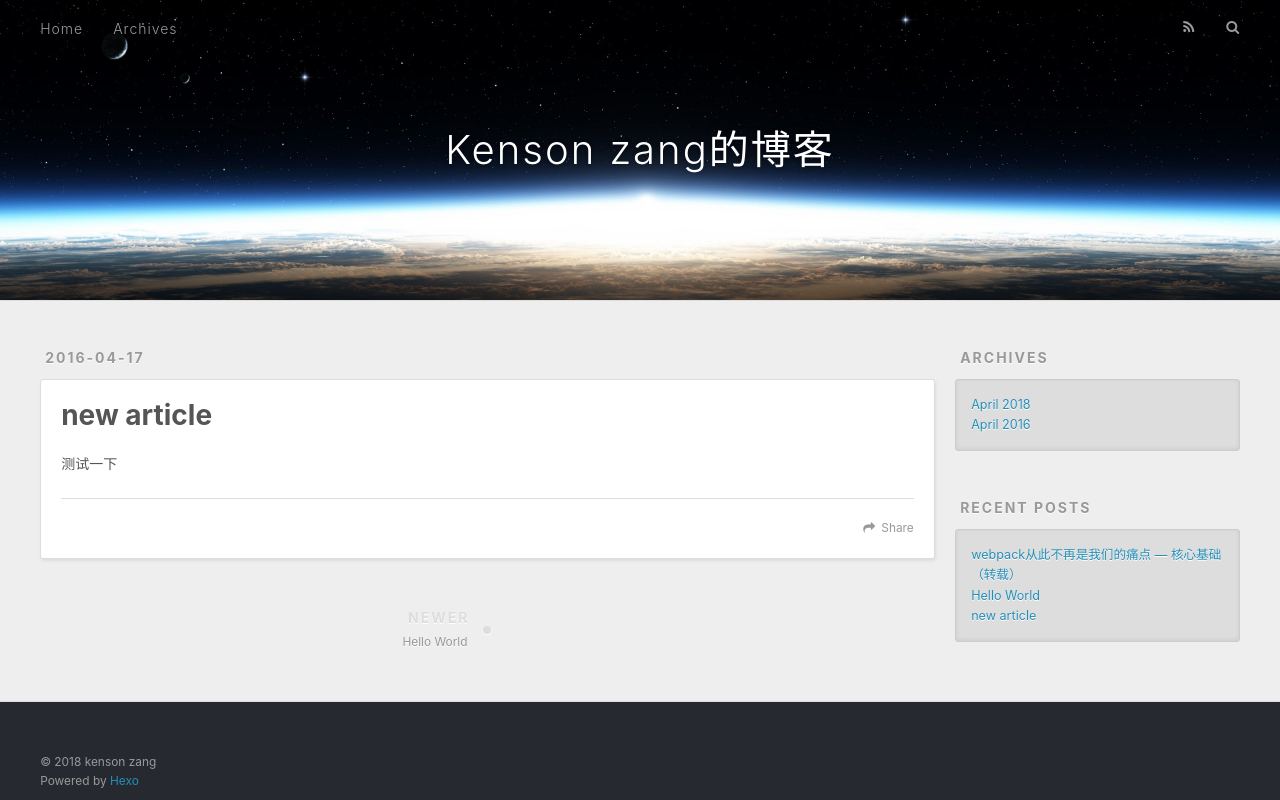
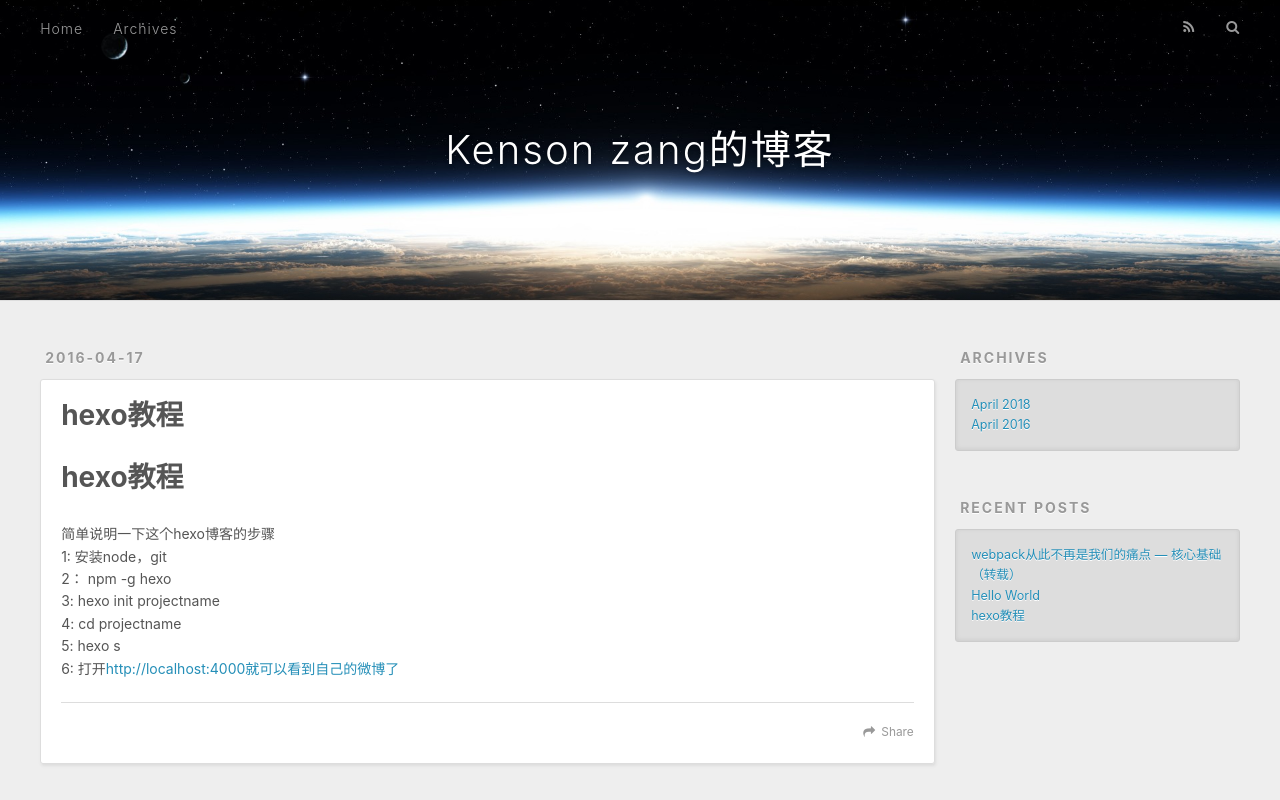
Before and after one commit to kensonzang/kensonzang.github.io, a plain HTML site: page 2016/04/17/new-article/index.html in a window 1280 px wide. Shown: the top 800 px of the page. Drawn offline with nearby package versions, Linux system fonts and the light colour scheme.

Commit message:
update myblod

```diff
--- a/2016/04/17/new-article/index.html
+++ b/2016/04/17/new-article/index.html
@@ -5,20 +5,20 @@
 
 
 
-  <title>new article | Kenson zang的博客</title>
+  <title>hexo教程 | Kenson zang的博客</title>
   <meta name="viewport" content="width=device-width, initial-scale=1, maximum-scale=1">
-  <meta name="description" content="测试一下">
+  <meta name="description" content="hexo教程简单说明一下这个hexo博客的步骤1:    安装node，git2：     npm -g hexo3:      hexo init projectname4:   cd projectname5:   hexo s6: 打开http://localhost:4000就可以看到自己的微博了">
 <meta name="keywords" content="Kenson zang的博客">
 <meta property="og:type" content="article">
-<meta property="og:title" content="new article">
+<meta property="og:title" content="hexo教程">
 <meta property="og:url" content="http://yoursite.com/2016/04/17/new-article/index.html">
 <meta property="og:site_name" content="Kenson zang的博客">
-<meta property="og:description" content="测试一下">
+<meta property="og:description" content="hexo教程简单说明一下这个hexo博客的步骤1:    安装node，git2：     npm -g hexo3:      hexo init projectname4:   cd projectname5:   hexo s6: 打开http://localhost:4000就可以看到自己的微博了">
 <meta property="og:locale" content="md">
-<meta property="og:updated_time" content="2018-04-17T01:12:21.000Z">
+<meta property="og:updated_time" content="2018-04-17T02:07:21.719Z">
 <meta name="twitter:card" content="summary">
-<meta name="twitter:title" content="new article">
-<meta name="twitter:description" content="测试一下">
+<meta name="twitter:title" content="hexo教程">
+<meta name="twitter:description" content="hexo教程简单说明一下这个hexo博客的步骤1:    安装node，git2：     npm -g hexo3:      hexo init projectname4:   cd projectname5:   hexo s6: 打开http://localhost:4000就可以看到自己的微博了">
 
     <link rel="alternate" href="/atom.xml" title="Kenson zang的博客" type="application/atom+xml">
 
@@ -79,7 +79,7 @@
 
 
     <h1 class="article-title" itemprop="name">
-      new article
+      hexo教程
     </h1>
 
 
@@ -87,7 +87,7 @@
 
     <div class="article-entry" itemprop="articleBody">
 
-        <p>测试一下</p>
+        <h1 id="hexo教程"><a href="#hexo教程" class="headerlink" title="hexo教程"></a>hexo教程</h1><p>简单说明一下这个hexo博客的步骤<br>1:    安装node，git<br>2：     npm -g hexo<br>3:      hexo init projectname<br>4:   cd projectname<br>5:   hexo s<br>6: 打开<a href="http://localhost:4000就可以看到自己的微博了" target="_blank" rel="noopener">http://localhost:4000就可以看到自己的微博了</a></p>
 
 
     </div>
@@ -153,7 +153,7 @@
           </li>
 
           <li>
-            <a href="/2016/04/17/new-article/">new article</a>
+            <a href="/2016/04/17/new-article/">hexo教程</a>
           </li>
 
       </ul>
```
Also changed, not shown: 2018/04/17/hello-world/index.html (+2 -2 lines), 2018/04/17/myfirstPage/index.html (+1 -1 lines), archives/2016/04/index.html (+2 -2 lines), archives/2016/index.html (+2 -2 lines), archives/2018/04/index.html (+1 -1 lines), archives/2018/index.html (+1 -1 lines), archives/index.html (+2 -2 lines), index.html (+3 -3 lines).
